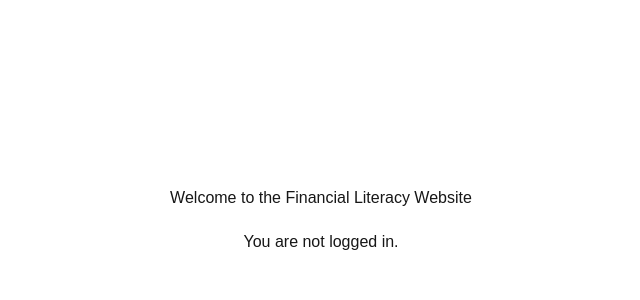
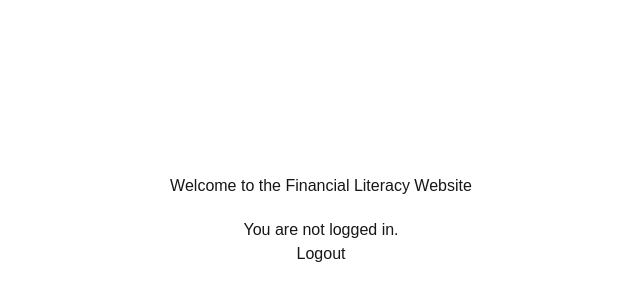
Before and after one commit to thwtchdctr/EMU481W, a Next.js app: page / in a window 1280 px wide. Shown: the part 210-510 px from the top of the page, without its empty margins (319-959 px from the left). Built offline with nearby package versions, Linux system fonts and the light colour scheme; no server answers.

Commit message:
logout functionality added to homepage, logout hook created

```diff
--- /dev/null
+++ b/app/lib/logoutHook.ts
@@ -0,0 +1,19 @@
+import { auth } from './firebase'; // Import Firebase auth instance
+import { signOut } from 'firebase/auth';
+import { useRouter } from 'next/navigation';
+
+export const logoutHook = () => {
+    const router = useRouter(); // useRouter is only used within this hook, which is a valid usage of hooks
+
+    const logout = async () => {
+      try {
+        await signOut(auth); // Sign out the current user
+        console.log('User logged out successfully');
+        router.push('/'); // Redirect to the homepage after logout
+      } catch (error) {
+        console.error('Error logging out:', error);
+      }
+    };
+
+    return logout; // Return the logout function
+  };
--- a/app/page.tsx
+++ b/app/page.tsx
@@ -9,6 +9,7 @@ import { useState, useEffect } from 'react';
 import { auth, db } from './lib/firebase';
 import { onAuthStateChanged, User } from "firebase/auth";
 import { doc, getDoc } from "firebase/firestore";
+import { logoutHook } from "./lib/logoutHook";
 
 export default function Home() {
 
@@ -16,6 +17,9 @@ export default function Home() {
   const [user, setUser] = useState<User | null>(null);
 
   const[userFullName, setUserFullName] = useState<string | null>(null);
+
+  const logout = logoutHook();
+
 
   const fetchUserFullName = async (uid: string) => {
     try {
@@ -62,6 +66,9 @@ export default function Home() {
           <p>You are not logged in.</p>
         )}
       </div>
+      <div className="text-right">
+            <button className="button" onClick={logout}>Logout</button>
+      </div>
     </div>
   );
 }
```
